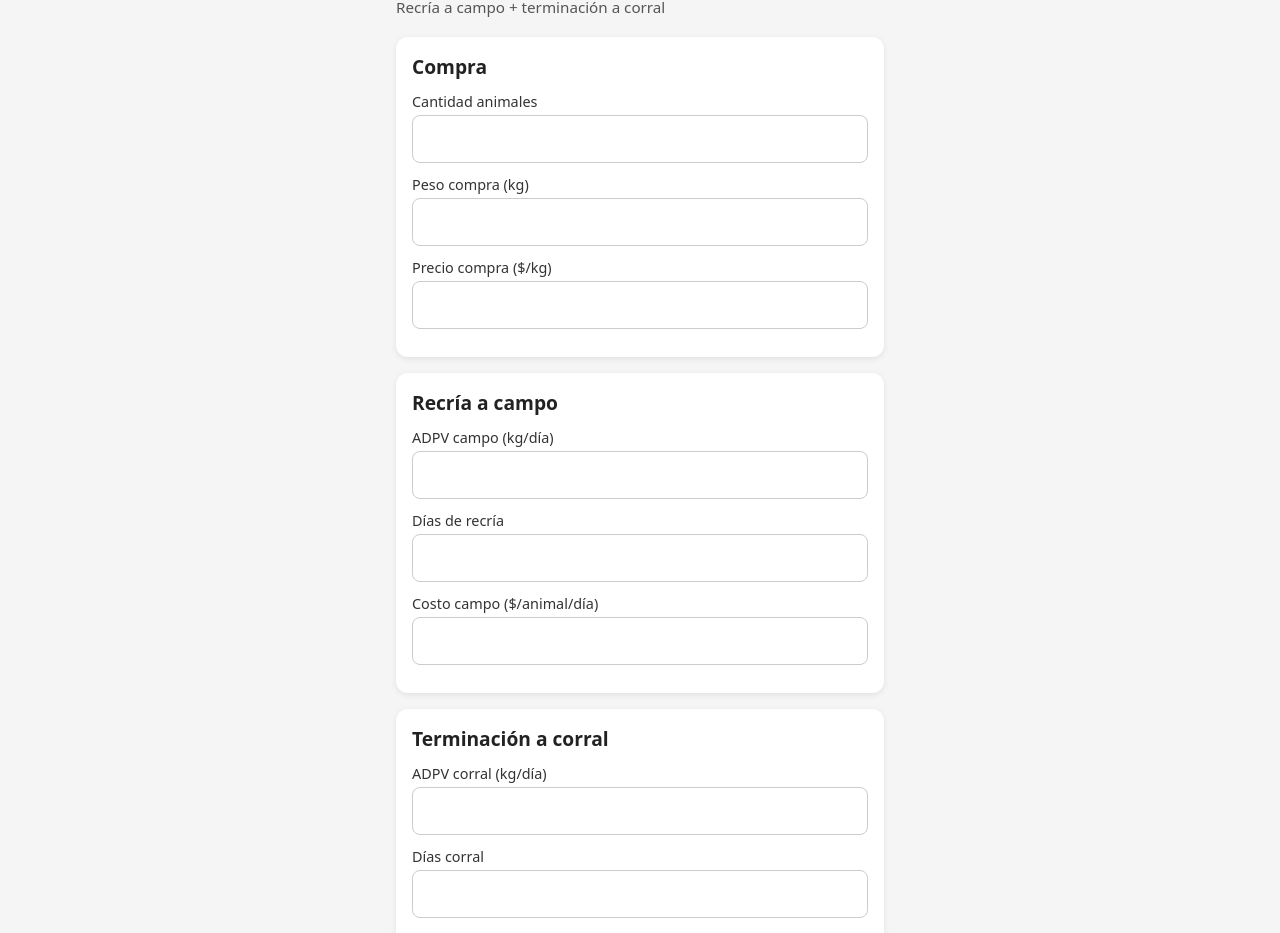
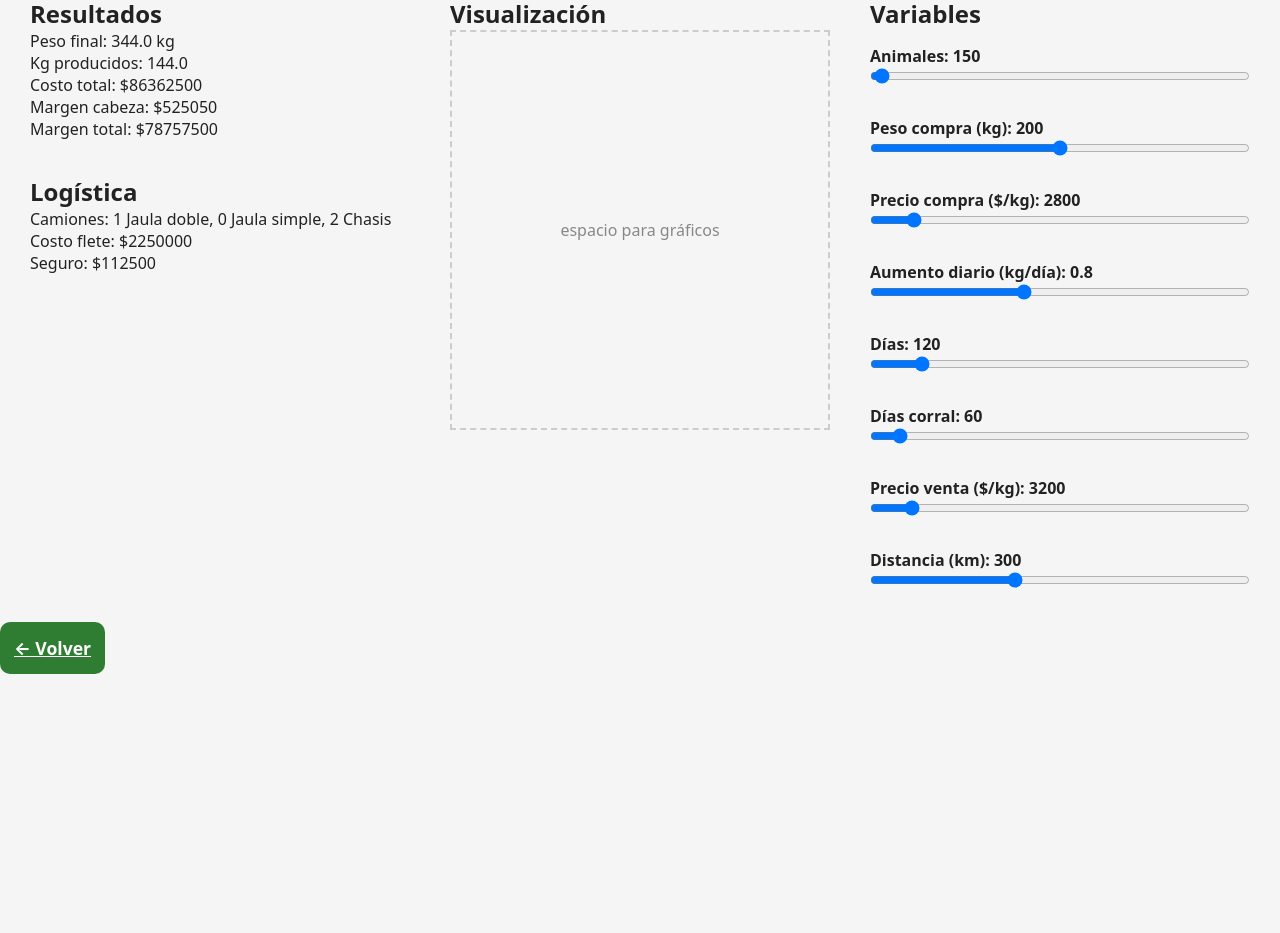
Before and after one commit to hernangaston/calculadora-ganadera, a plain HTML site: page productivo/simulador.html in a window 1280 px wide. Shown: the part 68-1001 px from the top of the page. After the commit the page ends 800 px from the top, so only its background shows below. Drawn offline with Linux system fonts and the light colour scheme.

Commit message:
simulador con sliders

```diff
--- a/productivo/simulador.css
+++ b/productivo/simulador.css
@@ -1,16 +1,89 @@
-input {
-    display: block;
-    margin: 5px 0;
-    padding: 5px;
-    width: 200px;
+.simulador-layout {
+
+    display: grid;
+    grid-template-columns: 1fr 1fr 1fr;
+    gap: 40px;
+
+    padding: 30px;
+
 }
 
-button {
-    padding: 8px 15px;
-    margin-top: 10px;
+/* columnas */
+
+.resultados {
+
+    order: 1;
+
 }
 
-#resultado {
-    margin-top: 20px;
-    font-size: 16px;
+.graficos {
+
+    order: 2;
+
 }
+
+.variables {
+
+    order: 3;
+
+}
+
+
+/* sliders */
+
+input[type="range"] {
+
+    width: 100%;
+    margin-bottom: 18px;
+
+}
+
+label {
+
+    display: block;
+    margin-top: 15px;
+    font-weight: bold;
+
+}
+
+
+/* placeholder grafico */
+
+.placeholder-grafico {
+
+    height: 400px;
+    border: 2px dashed #ccc;
+
+    display: flex;
+    align-items: center;
+    justify-content: center;
+
+    color: #888;
+
+}
+
+@media (max-width: 900px) {
+
+    .simulador-layout {
+
+        grid-template-columns: 1fr;
+        gap: 10px;
+
+    }
+
+    /* orden celular */
+
+    .variables {
+        order: 1;
+    }
+
+    .resultados {
+        order: 2;
+    }
+
+    .graficos {
+        order: 3;
+        display: none;
+    }
+
+}
--- a/productivo/simulador.html
+++ b/productivo/simulador.html
@@ -2,144 +2,100 @@
 <html lang="es">
 
 <head>
+
     <meta charset="UTF-8">
-    <meta name="viewport" content="width=device-width, initial-scale=1.0">
-    <title>Simulador recría + corral</title>
-    <link rel="stylesheet" href="../styles.css">
+    <title>Simulador de Invernada</title>
+    <link rel="stylesheet" href="/styles.css">
+    <link rel="stylesheet" href="/productivo/simulador.css">
+
 </head>
 
 <body>
+    <main class="simulador-layout">
 
-    <main class="container">
+        <!-- IZQUIERDA -->
+        <section class="resultados">
 
-        <header class="header">
-            <h1>Simulador de compra</h1>
-            <p class="subtitle">
-                Recría a campo + terminación a corral
-            </p>
-        </header>
+            <h2>Resultados</h2>
+
+            <p>Peso final: <span id="pesoFinal">0</span> kg</p>
+            <p>Kg producidos: <span id="kgProducidos">0</span></p>
+            <p>Costo total: $<span id="costoTotal">0</span></p>
+            <p>Margen cabeza: $<span id="margenCabeza">0</span></p>
+            <p>Margen total: $<span id="margenTotal">0</span></p>
+
+            <h2>Logística</h2>
+
+            <p>Camiones: <span id="camiones"></span></p>
+            <p>Costo flete: $<span id="costoFlete"></span></p>
+            <p>Seguro: $<span id="seguroFlete"></span></p>
+
+        </section>
 
 
-        <!-- COMPRA -->
+        <!-- CENTRO -->
+        <section class="graficos">
 
-        <section class="card">
-
-            <h2>Compra</h2>
-
-            <div class="field">
-                <label>Cantidad animales</label>
-                <input id="cantidad" type="number">
-            </div>
-
-            <div class="field">
-                <label>Peso compra (kg)</label>
-                <input id="pesoCompra" type="number">
-            </div>
-
-            <div class="field">
-                <label>Precio compra ($/kg)</label>
-                <input id="precioCompra" type="number">
+            <h2>Visualización</h2>
+            <div class="placeholder-grafico">
+                espacio para gráficos
             </div>
 
         </section>
 
 
-        <!-- RECRIA -->
+        <!-- DERECHA -->
+        <section class="variables">
 
-        <section class="card">
+            <h2>Variables</h2>
 
-            <h2>Recría a campo</h2>
+            <!-- TODOS TUS SLIDERS VAN AQUÍ -->
 
-            <div class="field">
-                <label>ADPV campo (kg/día)</label>
-                <input id="adpvCampo" type="number" step="0.01">
-            </div>
+            <label>
+                Animales: <span id="animalesValor">150</span>
+            </label>
+            <input type="range" id="animales" min="50" max="10000" value="150">
 
-            <div class="field">
-                <label>Días de recría</label>
-                <input id="diasCampo" type="number">
-            </div>
+            <label>
+                Peso compra (kg): <span id="pesoCompraValor">200</span>
+            </label>
+            <input type="range" id="pesoCompra" min="160" max="240" value="200">
 
-            <div class="field">
-                <label>Costo campo ($/animal/día)</label>
-                <input id="costoCampo" type="number">
-            </div>
+            <label>
+                Precio compra ($/kg): <span id="precioCompraValor">2800</span>
+            </label>
+            <input type="range" id="precioCompra" min="2000" max="10000" value="2800">
+
+            <label>
+                Aumento diario (kg/día): <span id="adpvValor">0.8</span>
+            </label>
+            <input type="range" id="adpv" min="0.4" max="1.4" step="0.1" value="0.8">
+
+            <label>
+                Días: <span id="recriaValor">120</span>
+            </label>
+            <input type="range" id="recria" min="0" max="1000" value="120">
+
+            <label>
+                Días corral: <span id="corralValor">60</span>
+            </label>
+            <input type="range" id="corral" min="0" max="1000" value="60">
+
+            <label>
+                Precio venta ($/kg): <span id="precioVentaValor">3200</span>
+            </label>
+            <input type="range" id="precioVenta" min="2500" max="10000" value="3200">
+
+            <label>
+                Distancia (km): <span id="distanciaValor">300</span>
+            </label>
+            <input type="range" id="distancia" min="0" max="800" value="300">
 
         </section>
 
-
-        <!-- CORRAL -->
-
-        <section class="card">
-
-            <h2>Terminación a corral</h2>
-
-            <div class="field">
-                <label>ADPV corral (kg/día)</label>
-                <input id="adpvCorral" type="number" step="0.01">
-            </div>
-
-            <div class="field">
-                <label>Días corral</label>
-                <input id="diasCorral" type="number">
-            </div>
-
-            <div class="field">
-                <label>Costo corral ($/animal/día)</label>
-                <input id="costoCorral" type="number">
-            </div>
-
-        </section>
-
-
-        <!-- VENTA -->
-
-        <section class="card">
-
-            <h2>Venta</h2>
-
-            <div class="field">
-                <label>Precio venta esperado ($/kg)</label>
-                <input id="precioVenta" type="number">
-            </div>
-
-            <div class="field">
-                <label>Flete total ($)</label>
-                <input id="flete" type="number">
-            </div>
-
-        </section>
-
-
-        <button class="btn-primary" onclick="simular()">
-            👉 HACER LA CUENTA
-        </button>
-
-
-        <!-- RESULTADOS -->
-
-        <section class="card hidden" id="resultadoCard">
-
-            <h2>Resultado</h2>
-
-            <p id="pesoRecria"></p>
-            <p id="pesoFinal"></p>
-
-            <p id="costoTotal"></p>
-            <p id="ingreso"></p>
-
-            <p class="result-main">
-                Resultado del negocio<br>
-                <span id="resultado"></span>
-            </p>
-
-        </section>
-
-
     </main>
-
-    <script src="simulador.js"></script>
-    <script src="../ui.js"></script>
+    <a href="../index.html" class="btn-primary">← Volver</a>
+    <script src="/productivo/simulador.js"></script>
 
 </body>
 
--- a/productivo/simulador.js
+++ b/productivo/simulador.js
@@ -1,67 +1,107 @@
-function simular() {
+const sliders = document.querySelectorAll("input[type=range]");
 
-    let cantidad = Number(document.getElementById("cantidad").value);
-    let pesoCompra = Number(document.getElementById("pesoCompra").value);
-    let precioCompra = Number(document.getElementById("precioCompra").value);
+sliders.forEach(slider => {
 
-    let adpvCampo = Number(document.getElementById("adpvCampo").value);
-    let diasCampo = Number(document.getElementById("diasCampo").value);
-    let costoCampo = Number(document.getElementById("costoCampo").value);
+    slider.addEventListener("input", actualizar);
 
-    let adpvCorral = Number(document.getElementById("adpvCorral").value);
-    let diasCorral = Number(document.getElementById("diasCorral").value);
-    let costoCorral = Number(document.getElementById("costoCorral").value);
+});
 
-    let precioVenta = Number(document.getElementById("precioVenta").value);
-    let flete = Number(document.getElementById("flete").value);
+function actualizar() {
+
+    const animales = Number(document.getElementById("animales").value);
+    const pesoCompra = Number(document.getElementById("pesoCompra").value);
+    const precioCompra = Number(document.getElementById("precioCompra").value);
+    const adpv = Number(document.getElementById("adpv").value);
+    const recria = Number(document.getElementById("recria").value);
+    const corral = Number(document.getElementById("corral").value);
+    const precioVenta = Number(document.getElementById("precioVenta").value);
+    const distancia = Number(document.getElementById("distancia").value);
 
 
-    // compra
-    let costoCompra = cantidad * pesoCompra * precioCompra;
+    document.getElementById("animalesValor").textContent = animales;
+    document.getElementById("pesoCompraValor").textContent = pesoCompra;
+    document.getElementById("precioCompraValor").textContent = precioCompra;
+    document.getElementById("adpvValor").textContent = adpv;
+    document.getElementById("recriaValor").textContent = recria;
+    document.getElementById("corralValor").textContent = corral;
+    document.getElementById("precioVentaValor").textContent = precioVenta;
+    document.getElementById("distanciaValor").textContent = distancia;
 
 
-    // recría
-    let pesoRecria = pesoCompra + (adpvCampo * diasCampo);
-    let costoRecria = cantidad * diasCampo * costoCampo;
+    const diasTotales = recria + corral;
+
+    const pesoFinal = pesoCompra + (adpv * diasTotales);
+
+    const kgProducidos = pesoFinal - pesoCompra;
 
 
-    // corral
-    let pesoFinal = pesoRecria + (adpvCorral * diasCorral);
-    let costoCorralTotal = cantidad * diasCorral * costoCorral;
+    const costoCompra = pesoCompra * precioCompra * animales;
+
+    const ingresoVenta = pesoFinal * precioVenta * animales;
 
 
-    // ingreso
-    let ingreso = cantidad * pesoFinal * precioVenta;
+    const costoFlete = calcularFlete(animales, distancia);
+
+    const seguro = costoFlete * 0.05;
+
+    const costoTotal = costoCompra + costoFlete + seguro;
+
+    const margen = ingresoVenta - costoTotal;
+
+    const margenCabeza = margen / animales;
 
 
-    // costo total
-    let costoTotal =
-        costoCompra +
-        costoRecria +
-        costoCorralTotal +
-        flete;
+    document.getElementById("pesoFinal").textContent = pesoFinal.toFixed(1);
+    document.getElementById("kgProducidos").textContent = kgProducidos.toFixed(1);
+
+    document.getElementById("costoTotal").textContent = Math.round(costoTotal);
+    document.getElementById("margenCabeza").textContent = Math.round(margenCabeza);
+    document.getElementById("margenTotal").textContent = Math.round(margen);
 
 
-    // resultado
-    let resultado = ingreso - costoTotal;
+}
+
+function calcularFlete(animales, distancia) {
+
+    let doble = Math.floor(animales / 110);
+
+    let resto = animales % 110;
+
+    let simple = Math.floor(resto / 70);
+
+    resto = resto % 70;
+
+    let chasis = Math.ceil(resto / 20);
 
 
-    // mostrar resultados
-    document.getElementById("resultadoCard").classList.remove("hidden");
+    let costo = 0;
 
-    document.getElementById("pesoRecria").innerHTML =
-        "Peso salida recría: <b>" + pesoRecria.toFixed(1) + " kg</b>";
+    if (distancia < 300) {
 
-    document.getElementById("pesoFinal").innerHTML =
-        "Peso final: <b>" + pesoFinal.toFixed(1) + " kg</b>";
+        costo += doble * 250000;
+        costo += simple * 160000;
+        costo += chasis * 90000;
 
-    document.getElementById("costoTotal").innerHTML =
-        "Costo total: $" + costoTotal.toFixed(0);
+    } else {
 
-    document.getElementById("ingreso").innerHTML =
-        "Ingreso por venta: $" + ingreso.toFixed(0);
+        costo += doble * distancia * 3300;
+        costo += simple * distancia * 2900;
+        costo += chasis * distancia * 2100;
 
-    document.getElementById("resultado").innerHTML =
-        "$" + resultado.toFixed(0);
+    }
+
+
+    document.getElementById("camiones").textContent =
+        doble + " Jaula doble, " + simple + " Jaula simple, " + chasis + " Chasis";
+
+    document.getElementById("costoFlete").textContent = Math.round(costo);
+
+    document.getElementById("seguroFlete").textContent = Math.round(costo * 0.05);
+
+
+    return costo;
 
 }
+
+
+actualizar();
--- a/styles.css
+++ b/styles.css
@@ -261,3 +261,24 @@ body {
 .tool-link:active {
     transform: scale(0.98);
 }
+
+input[type="range"] {
+
+    width: 100%;
+    margin-bottom: 20px;
+
+}
+
+label {
+
+    display: block;
+    margin-top: 15px;
+    font-weight: bold;
+
+}
+
+h2 {
+
+    margin-top: 35px;
+
+}
```
